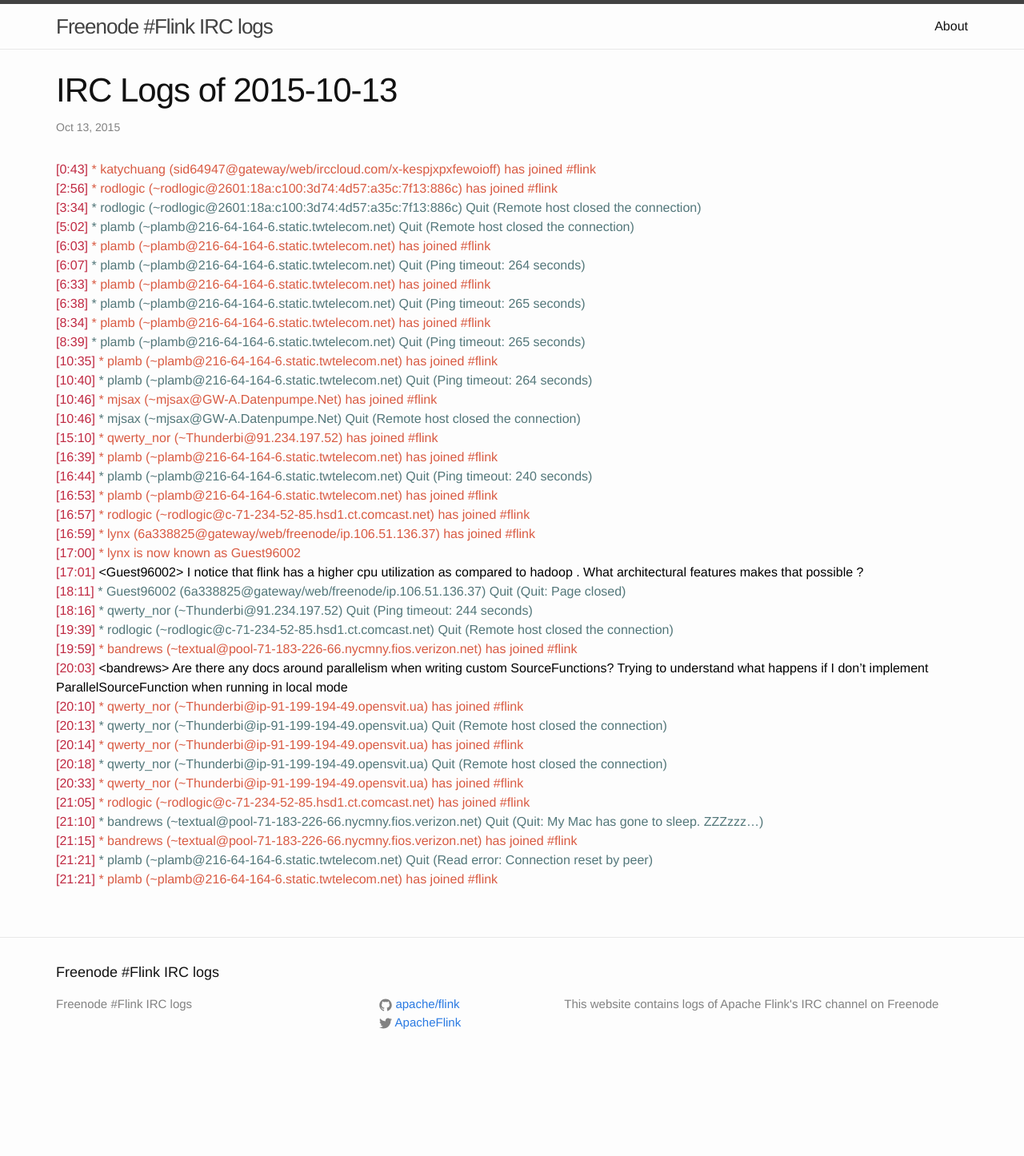
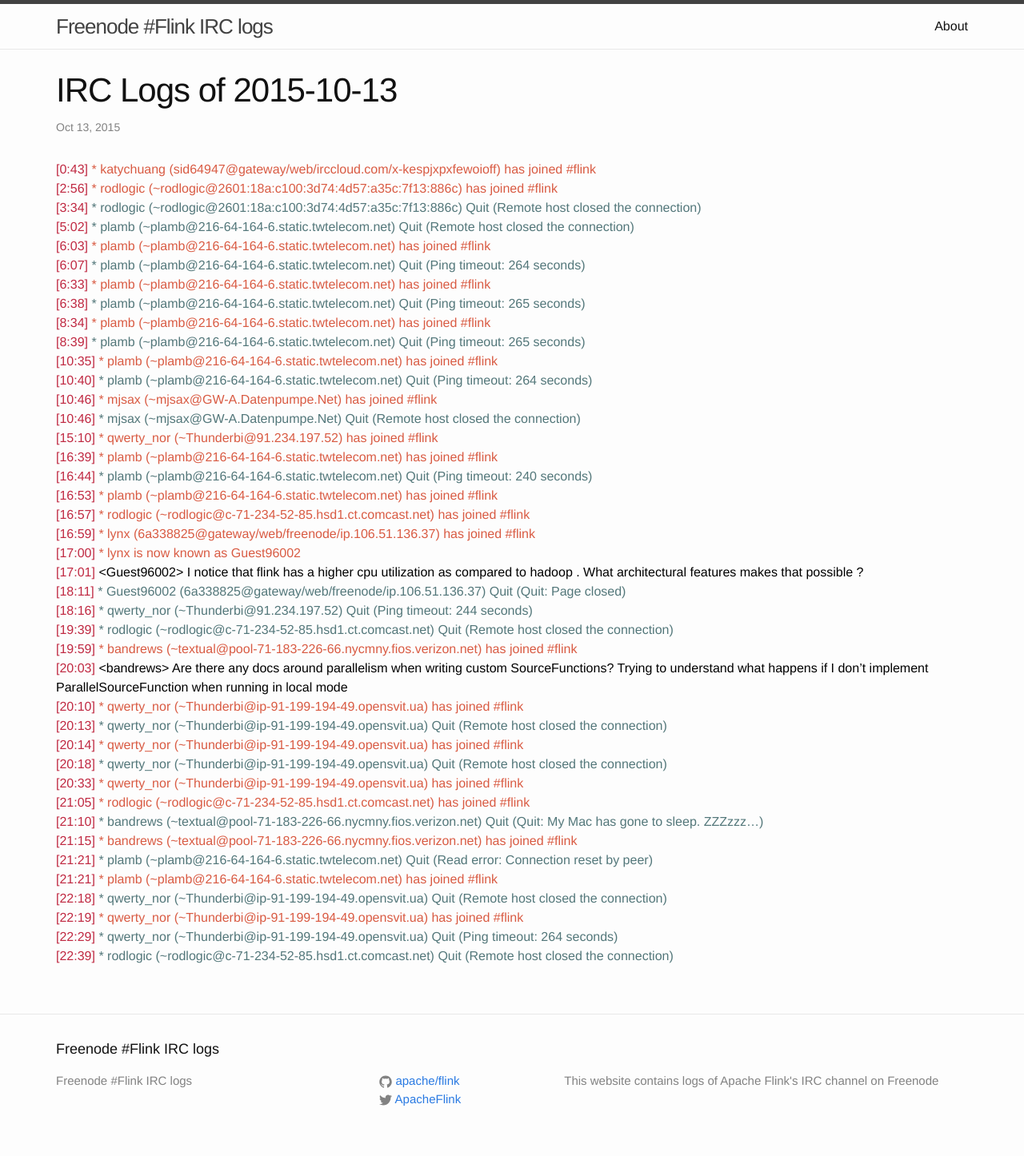
Before and after one commit to flink-irc-logs/flink-irc-logs.github.io, a Jekyll site: the page built from _posts/2015-10-13-logs.markdown, in a window 1280 px wide. Shown: the whole page at 80% size. Built offline with Jekyll 4.4.1, drawn with Linux system fonts in a browser that asks for light colours; before the commit the page ends 1350 px from its top, so only the background shows below that.

Commit message:
Update of the logs on Tue Oct 13 23:26:12 CEST 2015

```diff
--- a/_posts/2015-10-13-logs.markdown
+++ b/_posts/2015-10-13-logs.markdown
@@ -41,3 +41,7 @@
 <span class="irc-date">[21:15]</span> <span class="irc-green">* bandrews (~textual@pool-71-183-226-66.nycmny.fios.verizon.net) has joined #flink</span><br />
 <span class="irc-date">[21:21]</span> <span class="irc-navy">* plamb (~plamb@216-64-164-6.static.twtelecom.net) Quit (Read error: Connection reset by peer)</span><br />
 <span class="irc-date">[21:21]</span> <span class="irc-green">* plamb (~plamb@216-64-164-6.static.twtelecom.net) has joined #flink</span><br />
+<span class="irc-date">[22:18]</span> <span class="irc-navy">* qwerty_nor (~Thunderbi@ip-91-199-194-49.opensvit.ua) Quit (Remote host closed the connection)</span><br />
+<span class="irc-date">[22:19]</span> <span class="irc-green">* qwerty_nor (~Thunderbi@ip-91-199-194-49.opensvit.ua) has joined #flink</span><br />
+<span class="irc-date">[22:29]</span> <span class="irc-navy">* qwerty_nor (~Thunderbi@ip-91-199-194-49.opensvit.ua) Quit (Ping timeout: 264 seconds)</span><br />
+<span class="irc-date">[22:39]</span> <span class="irc-navy">* rodlogic (~rodlogic@c-71-234-52-85.hsd1.ct.comcast.net) Quit (Remote host closed the connection)</span><br />
```
